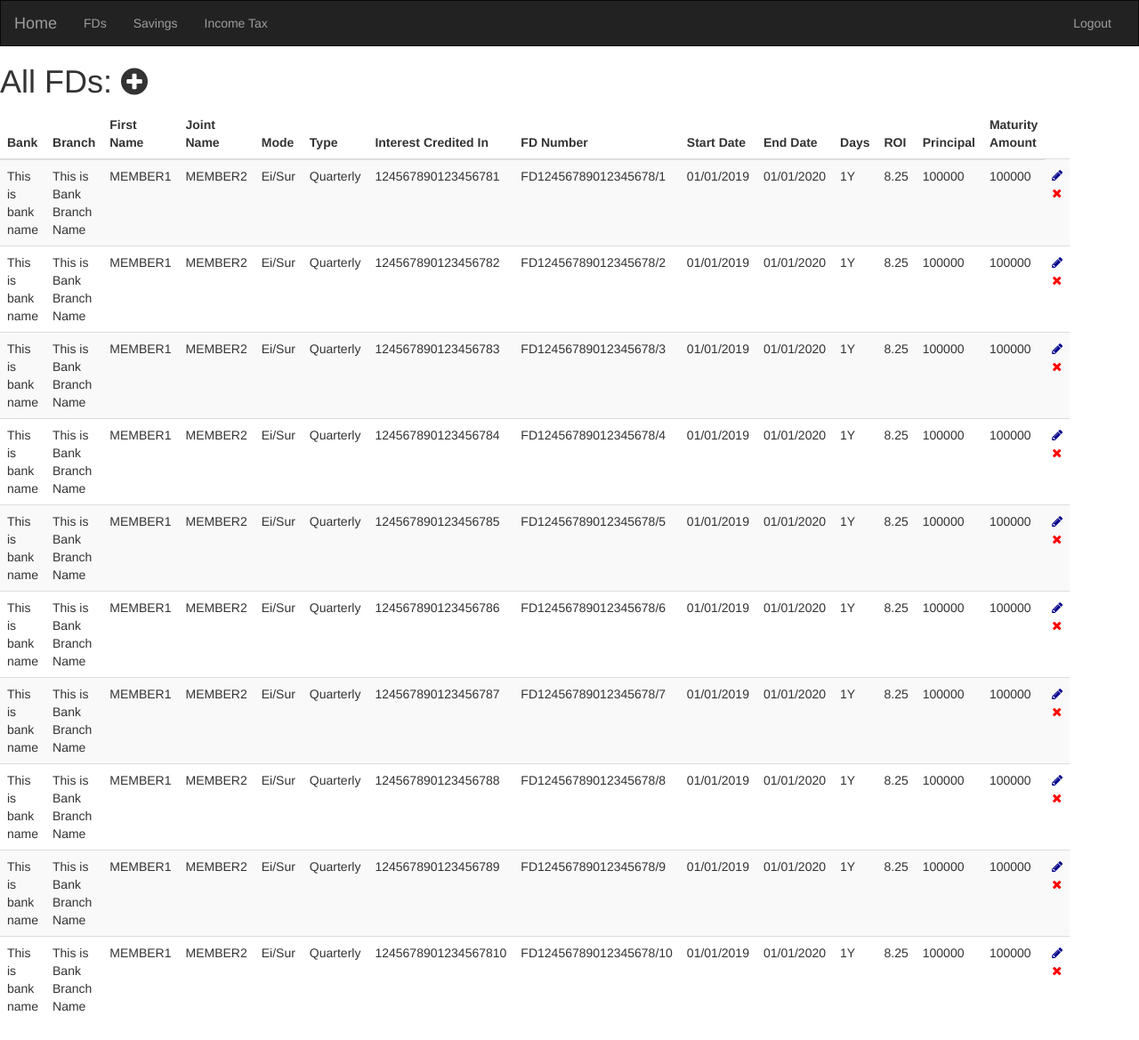
After one commit to sannidhiteredesai/PersonalAccountant, a Flask app: page /fd in a window 1280 px wide. The commit adds this page. Shown: the whole page at 89% size. Run offline with Flask 2, Linux system fonts and the light colour scheme; the visitor is signed in with stand-in values (Sample User, id 1); data that the repository does not hold is empty; some libraries are stand-ins or nearby versions.

Commit message:
View and add fds UI - WIP

```diff
--- /dev/null
+++ b/pa/ui/fd/forms.py
@@ -0,0 +1,31 @@
+from flask_wtf import FlaskForm
+from wtforms import SubmitField, SelectField
+from wtforms.validators import DataRequired
+from pa.pa.bank import Banks
+
+banks = Banks()
+
+
+def FDForm(current_user):
+    class FDFormContents(FlaskForm):
+        fd_bank = SelectField('Bank Name',
+                              choices=[('', 'Select')] +
+                                      [(b['bank_name'], b['bank_name']) for b in
+                                       banks.get_all_bank_branch_names(current_user.username)],
+                              validators=[DataRequired()])
+        # bank_branch = None  # Select Field
+        # first_name = None  # Select Field
+        # joint_name = None  # Select Field
+        # mode = None  # RadioField
+        # type = None  # RadioField
+        # interest_account = None  # StringField
+        # fd_number = None  # StringField
+        # start_date = None  # DateField
+        # end_date = None  # DateField
+        # days = None  # StringField
+        # roi = None  # FloatField
+        # princpal_amount = None  # FloatField
+        # maturity_amount = None  # FloatField
+        add_bank = SubmitField('Add FD')
+
+    return FDFormContents()
--- /dev/null
+++ b/pa/ui/fd/routes.py
@@ -0,0 +1,28 @@
+from flask import render_template
+from flask_login import login_required, current_user
+from pa.ui import app
+from pa.ui.fd.forms import FDForm
+
+
+@login_required
+@app.route('/fd', methods=['GET', 'POST'])
+def fd():
+    form = FDForm(current_user)
+    fds = [{
+        'fd_bank': 'This is bank name',
+        'bank_branch': 'This is Bank Branch Name',
+        'first_name': 'MEMBER1',
+        'joint_name': 'MEMBER2',
+        'mode': 'Ei/Sur',
+        'type': 'Quarterly',
+        'interest_account': '12456789012345678' + str(i),
+        'fd_number': 'FD12456789012345678/' + str(i),
+        'start_date': '01/01/2019',
+        'end_date': '01/01/2020',
+        'days': '1Y',
+        'roi': '8.25',
+        'princpal_amount': '100000',
+        'maturity_amount': '100000',
+    } for i in range(1, 11)]
+    return render_template('fd/fd.html', title='Fixed Deposits', form=form,
+                           fds=fds)
--- a/pa/ui/routes.py
+++ b/pa/ui/routes.py
@@ -5,6 +5,7 @@ from pa.ui.auth import routes
 from pa.ui.info import routes
 from pa.ui.members import routes
 from pa.ui.bank import routes
+from pa.ui.fd import routes
 
 @app.route('/')
 @login_required
--- /dev/null
+++ b/pa/ui/templates/fd/fd.html
@@ -0,0 +1,116 @@
+{% extends "base.html" %}
+
+{% block scripts %}
+    {{ super() }}
+    <script>
+        <!--$( document ).ready(function() {-->
+            <!--// If some error exists the modal should remain open-->
+            <!--var errors = document.getElementsByClassName("has-error");-->
+            <!--if (errors.length > 0) {-->
+                <!--$('#addFD').modal('show');-->
+            <!--}-->
+        <!--});-->
+
+        <!--function delfd(fd, branch){-->
+            <!--var txt;-->
+            <!--var r = confirm("Delete fd( "+fd+" ), BRANCH( "+branch+" ). Do you want to continue ?");-->
+            <!--if (r == true) {-->
+                <!--window.location.href = '/deletefdBranch/'+fd+'/'+branch-->
+            <!--}-->
+        <!--}-->
+    </script>
+{% endblock %}
+
+{% block styles %}
+    {{ super() }}
+    <style>
+        <!--i{-->
+            <!--font-size: 20px;-->
+            <!--cursor: pointer;-->
+            <!--margin-right: 5px;-->
+        <!--}-->
+    </style>
+{% endblock %}
+
+{% block app_content %}
+    {% if fds %}
+        <h1>All FDs:
+            <i class="fa fa-plus-circle" style="font-size: 35px; cursor: pointer;"
+               data-toggle="modal" data-target="#addFD"></i>
+        </h1>
+
+        <div class="row">
+            <div class="col-md-6">
+                <table class="table table-striped" id="fds_table">
+                    <thead>
+                    <tr>
+                        <th>Bank</th>
+                        <th>Branch</th>
+                        <th>First Name</th>
+                        <th>Joint Name</th>
+                        <th>Mode</th>
+                        <th>Type</th>
+                        <th>Interest Credited In</th>
+                        <th>FD Number</th>
+                        <th>Start Date</th>
+                        <th>End Date</th>
+                        <th>Days</th>
+                        <th>ROI</th>
+                        <th>Principal</th>
+                        <th>Maturity Amount</th>
+                    </tr>
+                    </thead>
+                    <tbody>
+                        {% for fd in fds %}
+                        <tr>
+                            <td>{{fd.fd_bank}}</td>
+                            <td>{{fd.bank_branch}}</td>
+                            <td>{{fd.first_name}}</td>
+                            <td>{{fd.joint_name}}</td>
+                            <td>{{fd.mode}}</td>
+                            <td>{{fd.type}}</td>
+                            <td>{{fd.interest_account}}</td>
+                            <td>{{fd.fd_number}}</td>
+                            <td>{{fd.start_date}}</td>
+                            <td>{{fd.end_date}}</td>
+                            <td>{{fd.days}}</td>
+                            <td>{{fd.roi}}</td>
+                            <td>{{fd.princpal_amount}}</td>
+                            <td>{{fd.maturity_amount}}</td>
+                            <td>
+                                <span onclick=""><i class="fa fa-pencil" style="color:darkblue;"></i></span>
+                                <span onclick="delfd('{{fd.fd_name}}', '{{fd.fd_branch}}')">
+                                    <i class="fa fa-remove" style="color:red;"></i>
+                                </span>
+                            </td>
+                        </tr>
+                        {% endfor %}
+                    </tbody>
+                </table>
+            </div>
+        </div>
+    {% else %}
+        No branches found !! Click here
+        <i class="fa fa-plus-circle" style="font-size: 35px; cursor: pointer;"
+           data-toggle="modal" data-target="#addFD"></i>
+        to add new fd
+    {% endif %}
+
+    <!-- Add fd Modal -->
+    <div class="modal fade" id="addFD" role="dialog">
+        <div class="modal-dialog">
+
+            <!-- Modal content-->
+            <div class="modal-content">
+                <div class="modal-header">
+                    <button type="button" class="close" data-dismiss="modal">&times;</button>
+                    <h4 class="modal-title">Please provide fd branch details:</h4>
+                </div>
+                <div class="modal-body">
+                    {{ wtf.quick_form(form) }}
+                </div>
+            </div>
+
+        </div>
+    </div>
+{% endblock %}
--- a/pa/ui/templates/index/index.html
+++ b/pa/ui/templates/index/index.html
@@ -58,7 +58,7 @@
             <!-- Blank div for formatting html properly -->
         </div>
         <div class="card col-sm-6 col-lg-4">
-            <a href="/">
+            <a href="/fd">
                 <div class="inner-card">
                     <h4><b>Fixed Deposits</b></h4>
                     <p>View all FDs / Maturing FDs</p>
```
Also changed, not shown: pa/ui/fd/__init__.py (added).
